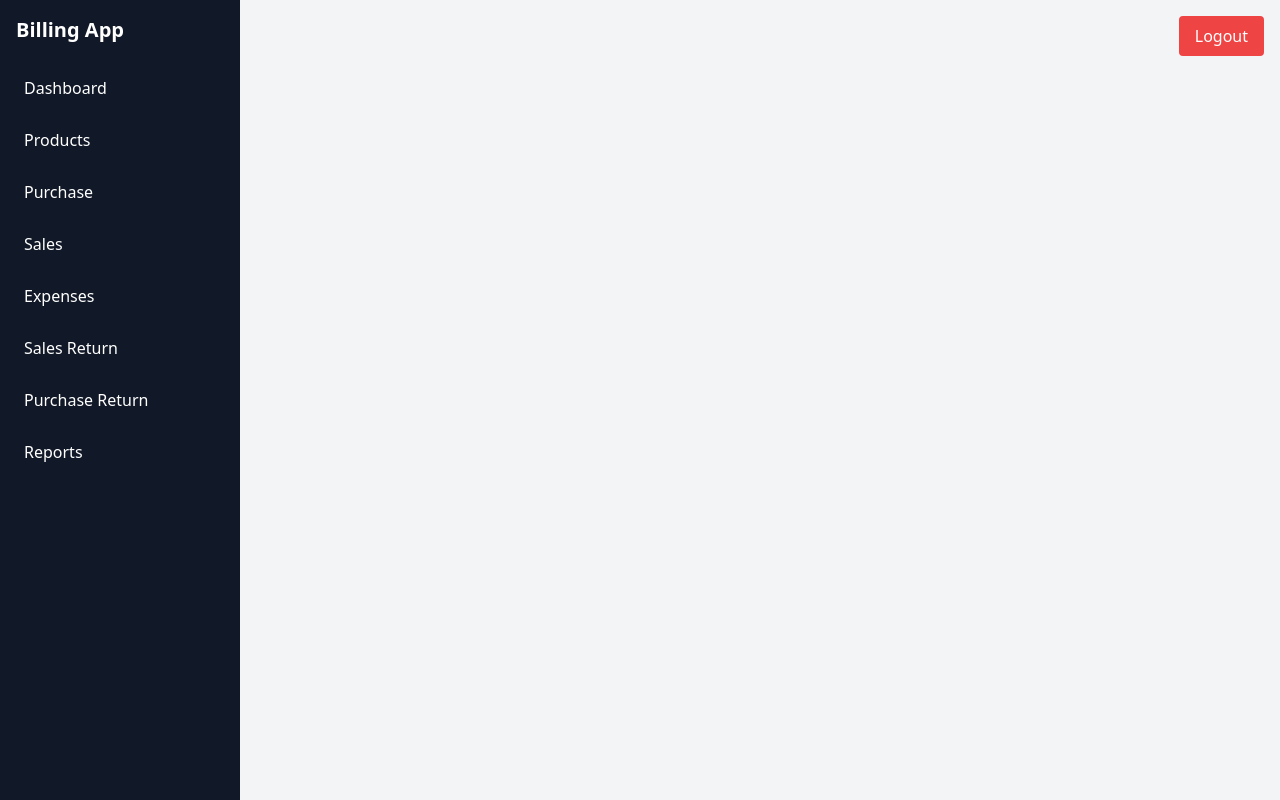
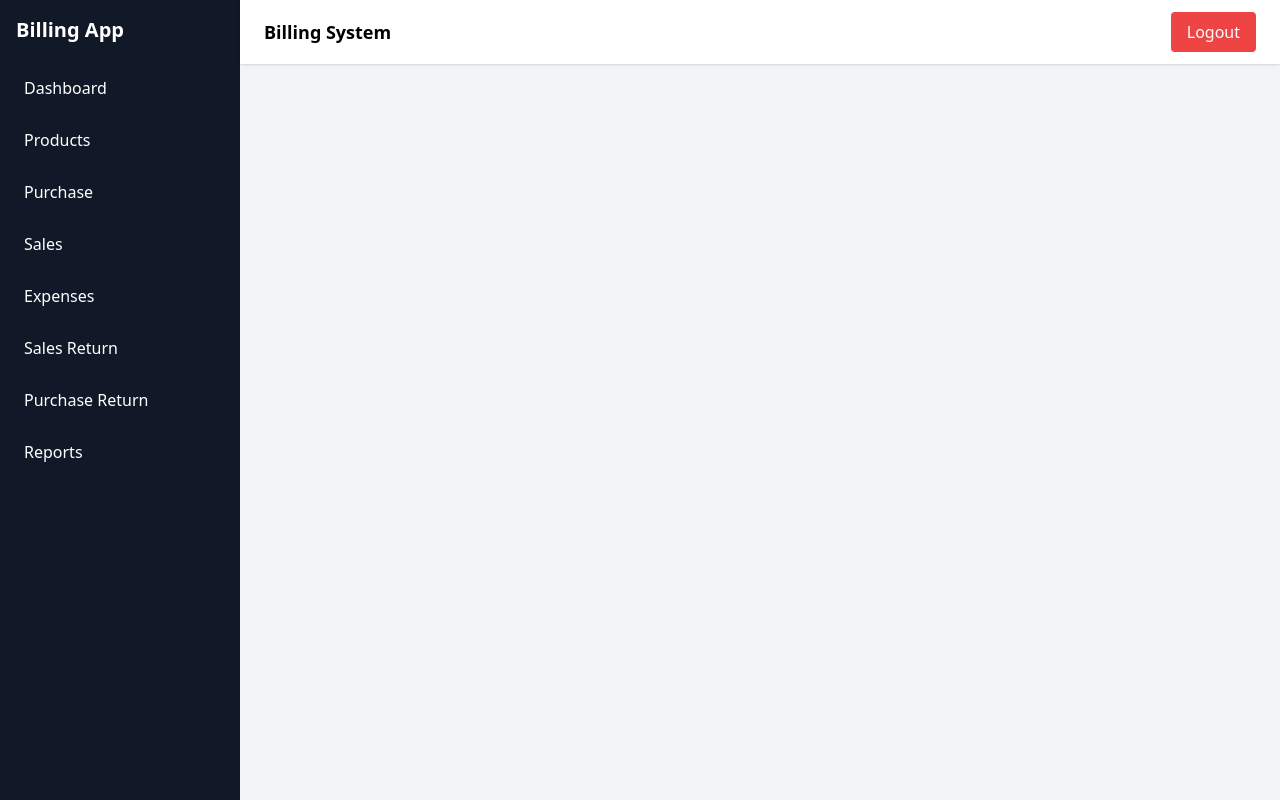
Before and after one commit to athirapattayil103-png/billing-system, a React (Vite) app: page /app in a window 1280 px wide. Built offline with nearby package versions, Linux system fonts and the light colour scheme.

Commit message:
fixed logout navbar

```diff
--- a/src/layout/MainLayout.jsx
+++ b/src/layout/MainLayout.jsx
@@ -2,7 +2,6 @@ import { Outlet, useNavigate } from "react-router-dom";
 import Sidebar from "../components/Sidebar";
 
 const MainLayout = () => {
-
   const navigate = useNavigate();
 
   const handleLogout = () => {
@@ -15,10 +14,12 @@ const MainLayout = () => {
 
       <Sidebar />
 
-      <div className="flex-1 bg-gray-100 min-h-screen">
+      <div className="flex-1 bg-gray-100 min-h-screen flex flex-col">
 
-        {/* 🔴 TOP RIGHT LOGOUT */}
-        <div className="flex justify-end p-4">
+        {/* 🔴 TOP NAVBAR */}
+        <div className="flex justify-between items-center bg-white px-6 py-3 shadow">
+          <h1 className="font-semibold text-lg">Billing System</h1>
+
           <button
             onClick={handleLogout}
             className="bg-red-500 text-white px-4 py-2 rounded hover:bg-red-600"
@@ -28,7 +29,7 @@ const MainLayout = () => {
         </div>
 
         {/* PAGE CONTENT */}
-        <div className="p-4">
+        <div className="p-4 flex-1">
           <Outlet />
         </div>
 
```
